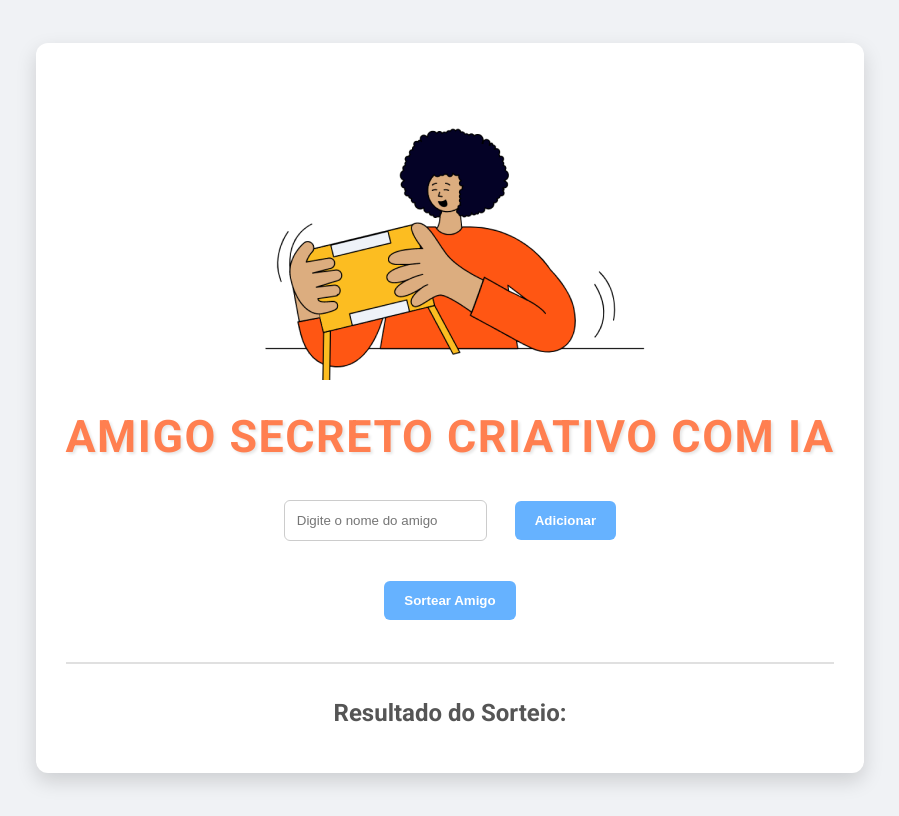
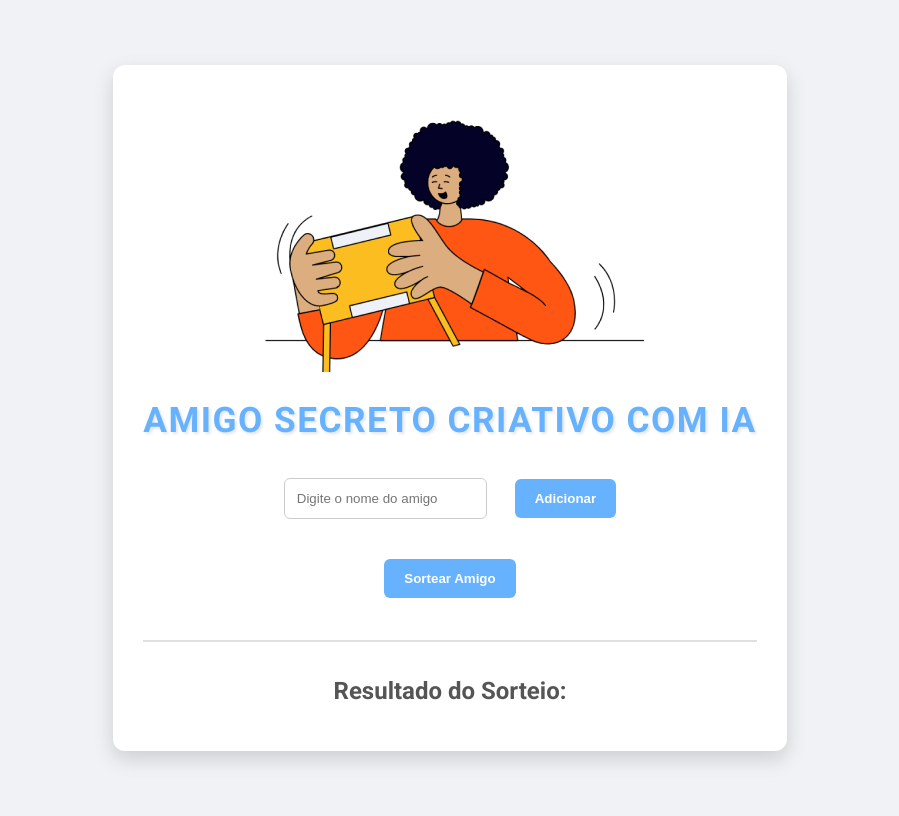
Before and after one commit to josefaquino/lab, a plain HTML site: page index.html in a window 1280 px wide. Shown: the whole page, without its empty margins (190-1089 px from the left). Drawn offline with Linux system fonts and the light colour scheme.

Commit message:
Atualizacao do arquivo README.md e alteracao do titulo do projeto

```diff
--- a/styles.css
+++ b/styles.css
@@ -19,22 +19,12 @@ body {
 }
 
 .container h1 {
-    font-size: 2.8em; /* Aumentei um pouco o tamanho do título */
-    color: #FF7F50; /* Cor Coral (Paleta 2 - Acento) para o título */
+    font-size: 2.2em; /* Tamanho menor */
+    color: #66B2FF; /* Azul mais suave */
     text-shadow: 2px 2px 3px rgba(0,0,0,0.1);
-    margin-bottom: 25px; /* Aumentei a margem inferior do título */
-    letter-spacing: 1.5px; /* Aumentei o espaçamento entre letras */
+    margin-bottom: 25px;
+    letter-spacing: 1.5px;
     text-transform: uppercase;
-}
-
-.container img {
-    margin-top: 30px; /* Ajuste este valor conforme necessário */
-    margin-bottom: 20px; /* Adicione também uma margem inferior para separar do título */
-    max-width: 100%; /* Garante que a imagem não ultrapasse a largura do container */
-    height: auto; /* Mantém a proporção da imagem */
-    display: block; /* Para que a margem vertical funcione corretamente */
-    margin-left: auto; /* Centraliza horizontalmente */
-    margin-right: auto; /* Centraliza horizontalmente */
 }
 
 input {
```
